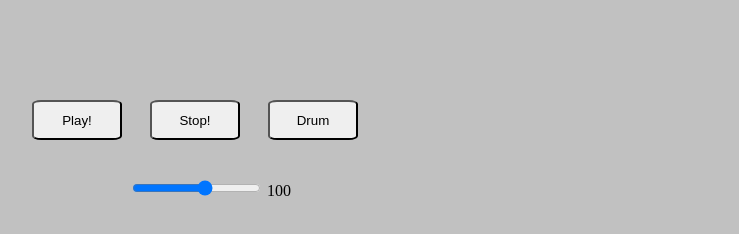
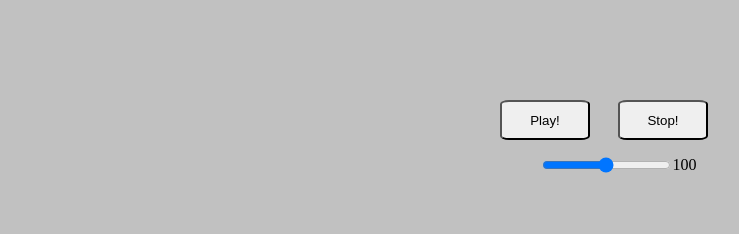
Before and after one commit to aromeronavia/cumbio, a website built with Parcel: page index.html in a window 1280 px wide. Shown: the whole page, without its empty margins (68-807 px from the left). Built offline with nearby package versions, Linux system fonts and the light colour scheme.

Commit message:
Separates style

```diff
--- a/index.html
+++ b/index.html
@@ -1,44 +1,18 @@
 <html>
-  <style>
-body {
-  margin-top: 100px;
-  margin-left: 100px;
-  background-color: #c1c1c1;
-}
-
-#buttons {
-  display: flex;
-}
-
-input[type="range"] {
-  margin-top: 40px;
-  margin-left: 100px;
-}
-
-#tempoNumber {
-  display: inline-block;
-}
-
-button {
-  color: black;
-  border-radius: 10%;
-  width: 90px;
-  height: 40px;
-  margin-right: 28px;
-}
-  </style>
   <head>
     <title> Web Audio API </title>
+    <link rel="stylesheet" type="text/css" href="style.css"
   </head>
 
   <body>
-    <div id="buttons">
+    <div id="flex">
       <button id="start"> Play! </button>
       <button id="stop"> Stop! </button>
-      <button id="drum"> Drum </button>
     </div>
-    <input id="slider" type="range" min="10" max="200" step="1" value="120">
-    <p id="tempoNumber"> </p>
+    <div id="flex">
+      <input id="slider" type="range" min="10" max="150" step="1">
+      <p id="tempoNumber"> </p>
+    </div>
   </body>
 
   <script type="text/javascript" src="script.js"></script>
--- a/package.json
+++ b/package.json
@@ -12,6 +12,8 @@
     "parcel-bundler": "^1.12.4"
   },
   "dependencies": {
-    "tone": "^13.8.25"
+    "tailwindcss": "^1.1.4",
+    "tone": "^13.8.25",
+    "web-audio-beat-detector": "^7.0.84"
   }
 }
--- a/script.js
+++ b/script.js
@@ -56,17 +56,6 @@ window.onload = function () {
     Tone.Transport.stop();
   })
 
-  drumButton.addEventListener('click', function () {
-    const tom = new Tom(context)
-    const compasses = '4m'
-
-    const tomLoop = new Tone.Loop(time => tom.trigger(time), '4n')
-
-    tomLoop.start(0).stop(compasses)
-
-    Tone.Transport.start();
-  })
-
   tempoSlider.addEventListener('change', function (event) {
     const newTempo = parseInt(event.target.value);
 
--- /dev/null
+++ b/style.css
@@ -0,0 +1,22 @@
+body {
+  margin-top: 100px;
+  margin-left: 100px;
+  background-color: #c1c1c1;
+}
+
+#flex {
+  display: flex;
+  justify-content: center;
+}
+
+#tempoNumber {
+  display: inline-block;
+}
+
+button {
+  color: black;
+  border-radius: 10%;
+  width: 90px;
+  height: 40px;
+  margin-right: 28px;
+}
```
Also changed, not shown: 1 other file.
